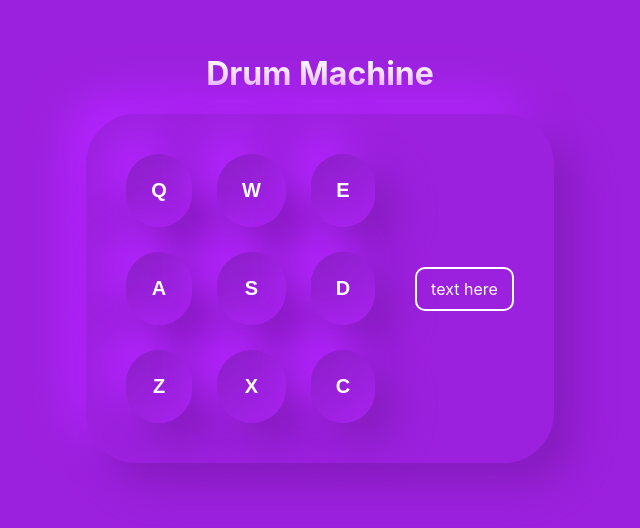
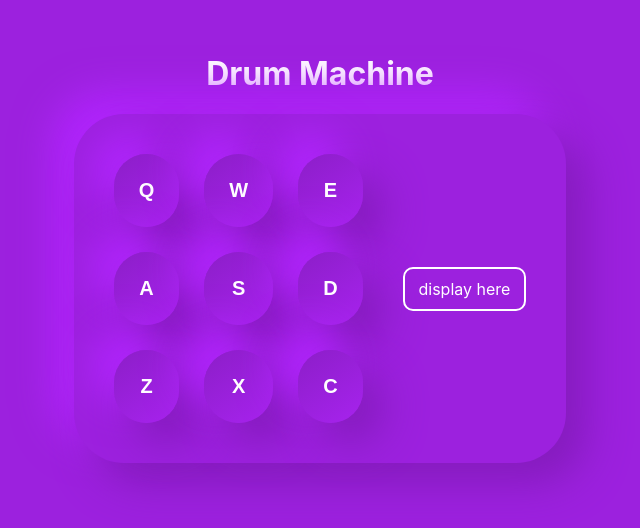
Before and after one commit to NafisHandoko/drum-machine, a React (Vite) app: page / in a window 1280 px wide. Shown: the part 152-680 px from the top of the page, without its empty margins (320-960 px from the left). Built offline with nearby package versions, Linux system fonts and the light colour scheme.

Commit message:
writing audioName to display works

```diff
--- a/src/App.jsx
+++ b/src/App.jsx
@@ -2,17 +2,6 @@ import { useEffect, useState } from 'react'
 import logo from './logo.svg'
 import './App.css'
 import Drumpad from './components/Drumpad/index'
-
-function eventHandler(e){
-  const audioElem = document.querySelector('.clip#'+e.target.innerText)
-  // try {
-  //   audioElem = document.querySelector('.clip#'+e.key.toUpperCase())
-  // } catch (error) {
-  //   audioElem = document.querySelector('.clip#'+e.target.innerText)
-  // }
-  audioElem.play()
-  // audioElem.parentNode.click()
-}
 
 function keydownHandler(e){
   const audioElem = document.querySelector('.clip#'+e.key.toUpperCase())
@@ -74,7 +63,13 @@ function App() {
     }
   ]);
 
-  const [display, setDisplay] = useState('');
+  function eventHandler(e){
+    const audioElem = document.querySelector('.clip#'+e.target.innerText)
+    audioElem.play()
+    setDisplay(audioElem.parentNode.id)
+  }
+
+  const [display, setDisplay] = useState('display here');
   useEffect(() => {
     document.addEventListener('keydown', keydownHandler)
     document.addEventListener('keyup', keyupHandler)
@@ -89,7 +84,7 @@ function App() {
           ))}
         </div>
         <div className="display-div">
-          <div id="display">text here</div>
+          <div id="display">{display}</div>
         </div>
       </div>
     </div>
--- a/src/components/Drumpad/index.css
+++ b/src/components/Drumpad/index.css
@@ -11,6 +11,9 @@
     color: white;
   }
 
-  .drum-pad:active, .drum-pad.active{
-    color: black;
-  }
+.drum-pad:active, .drum-pad.active{
+  border-radius: 50px;
+  background: #9c21de;
+  box-shadow: inset 20px 20px 60px #851cbd,
+              inset -20px -20px 60px #b326ff;
+}
```
